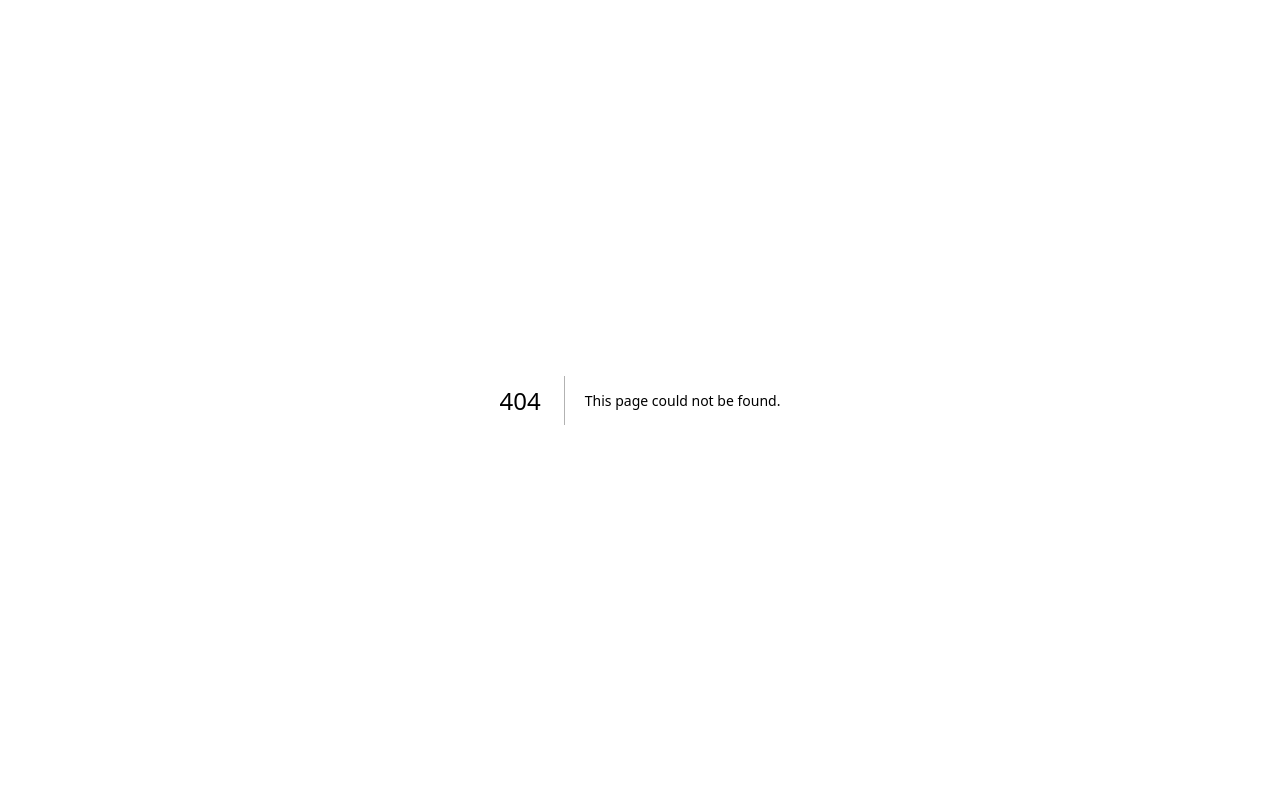
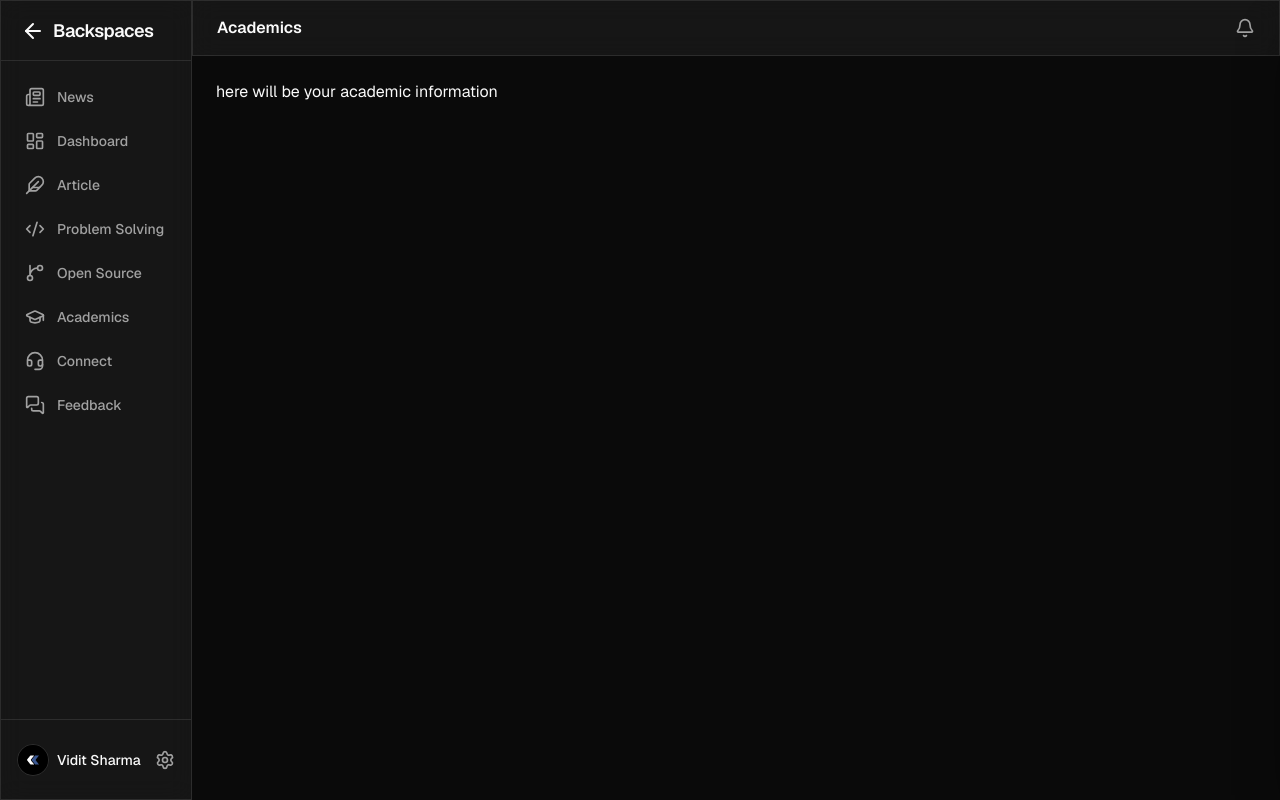
Before and after one commit to Backspaces-devs/backspaces, a Next.js app in the folder frontend/: page /academics in a window 1280 px wide. Before the commit this address had no page. Built offline with nearby package versions, Linux system fonts and the light colour scheme.

Commit message:
add pages

```diff
--- /dev/null
+++ b/frontend/src/app/(shell)/academics/page.tsx
@@ -0,0 +1,13 @@
+import React from 'react'
+
+const AcademicsPage = () => {
+    return (
+        <div>
+            <h1>
+                here will be your academic information
+            </h1>
+        </div>
+    )
+}
+
+export default AcademicsPage
--- a/frontend/src/app/(shell)/contests/page.tsx
+++ /dev/null
@@ -1,11 +0,0 @@
-import React from 'react'
-
-const ContestsPage = () => {
-  return (
-    <div>
-      This page will have contests information
-    </div>
-  )
-}
-
-export default ContestsPage
--- /dev/null
+++ b/frontend/src/app/(shell)/opensource/page.tsx
@@ -0,0 +1,11 @@
+import React from 'react'
+
+const OpenSourcePage = () => {
+  return (
+    <div>
+      This page will have Opensource information
+    </div>
+  )
+}
+
+export default OpenSourcePage
--- a/frontend/src/components/shell/DashboardShell.tsx
+++ b/frontend/src/components/shell/DashboardShell.tsx
@@ -18,8 +18,11 @@ import {
   ArrowLeft,
   Headset,
   MessagesSquare,
+  GraduationCap,
+  GitBranchIcon,
 } from "lucide-react";
 import { cn } from "@/lib/utils";
+import { GiThumbDown } from "react-icons/gi";
 
 interface NavItem {
   label: string;
@@ -42,7 +45,8 @@ const defaultNavItems: NavItem[] = [
   { label: "Dashboard", href: "/dashboard", icon: <LayoutDashboard className="size-5" /> },
   { label: "Article", href: "/article", icon: <Feather className="size-5" /> },
   { label: "Problem Solving", href: "/problemSolving", icon: <CodeXml className="size-5" /> },
-  { label: "Competitive Programming", href: "/contests", icon: <Trophy className="size-5" /> },
+  { label: "Open Source", href: "/opensource", icon: <GitBranchIcon className="size-5" /> },
+  { label: "Academics", href: "/academics", icon: <GraduationCap className="size-5" /> },
   { label: "Connect", href: "/connect", icon: <Headset className="size-5" /> },
   { label: "Feedback", href: "/feedback", icon: <MessagesSquare className="size-5" /> },
 ];
```
